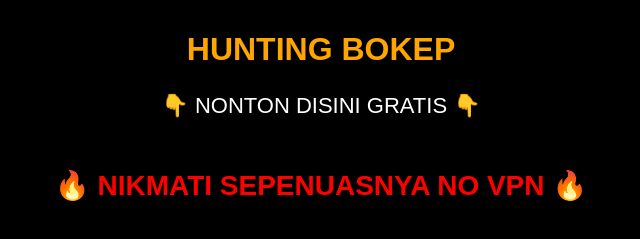
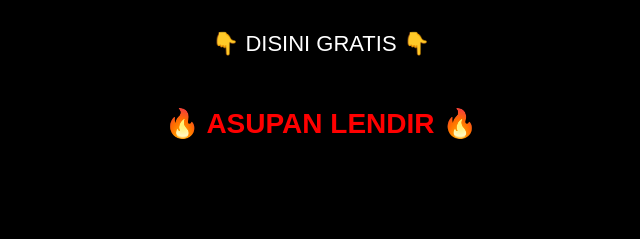
Before and after one commit to Sultanboke/Sultanboke.github.io, a plain HTML site: page index.html in a window 1280 px wide. Shown: the part 353-592 px from the top of the page, without its empty margins (319-959 px from the left). Drawn offline with Linux system fonts and the light colour scheme.

Commit message:
Update index.html

```diff
--- a/index.html
+++ b/index.html
@@ -41,14 +41,14 @@
 <body>
     <img src="20251226_092214.jpg" alt="Hunting Bokep Logo">
 
-    <h1>HUNTING BOKEP</h1>
+    <h1></h1>
 
     <div class="teks-gratis">
-        👇 NONTON DISINI GRATIS 👇
+        👇 DISINI GRATIS 👇
     </div>
 
     <a href="https://t.me/+eJ1uADPjbNEwYjE1" class="teks-join">
-        🔥 NIKMATI SEPENUASNYA NO VPN 🔥
+        🔥 ASUPAN LENDIR 🔥
     </a>
 </body>
 </html>
```
